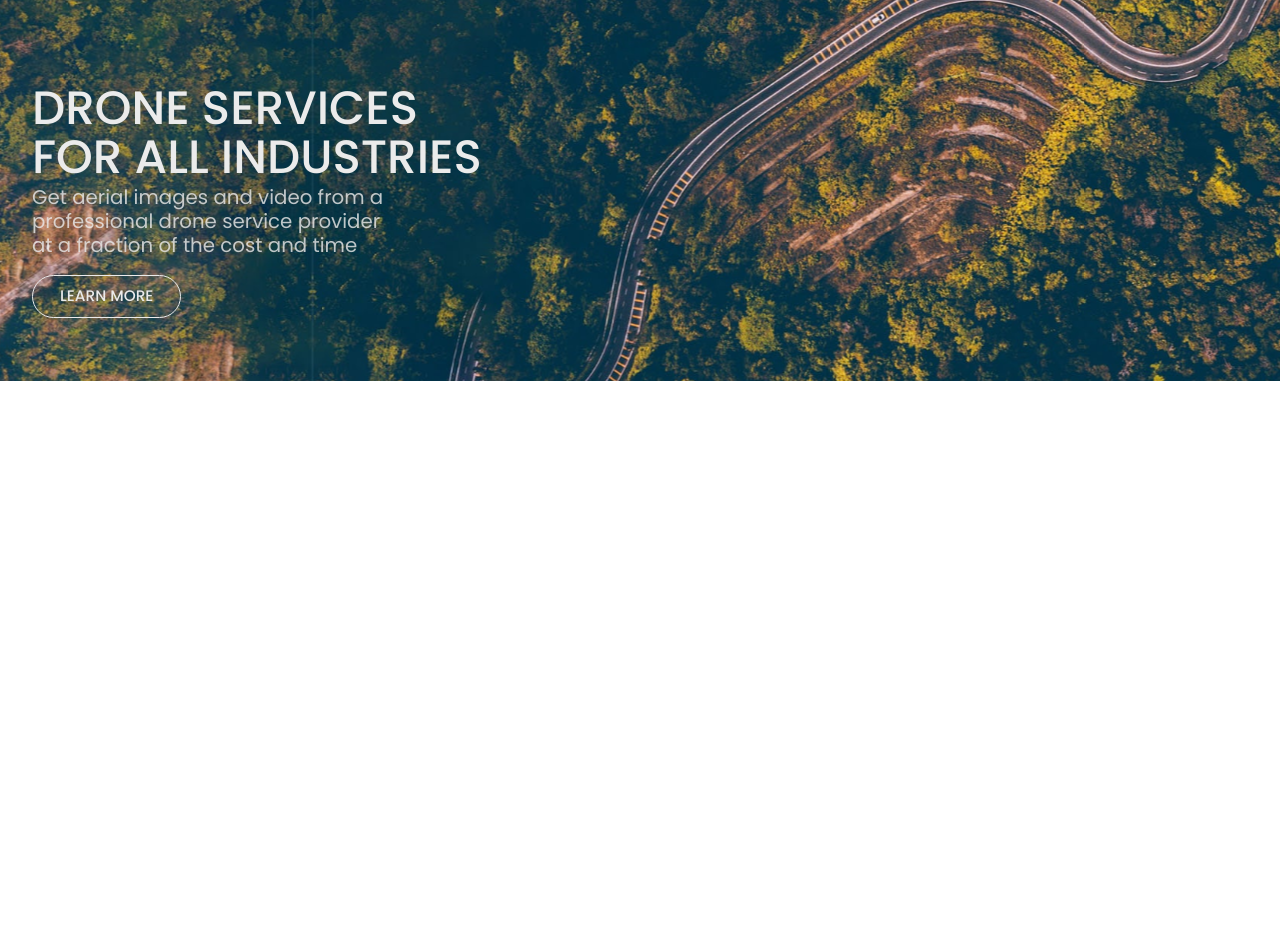
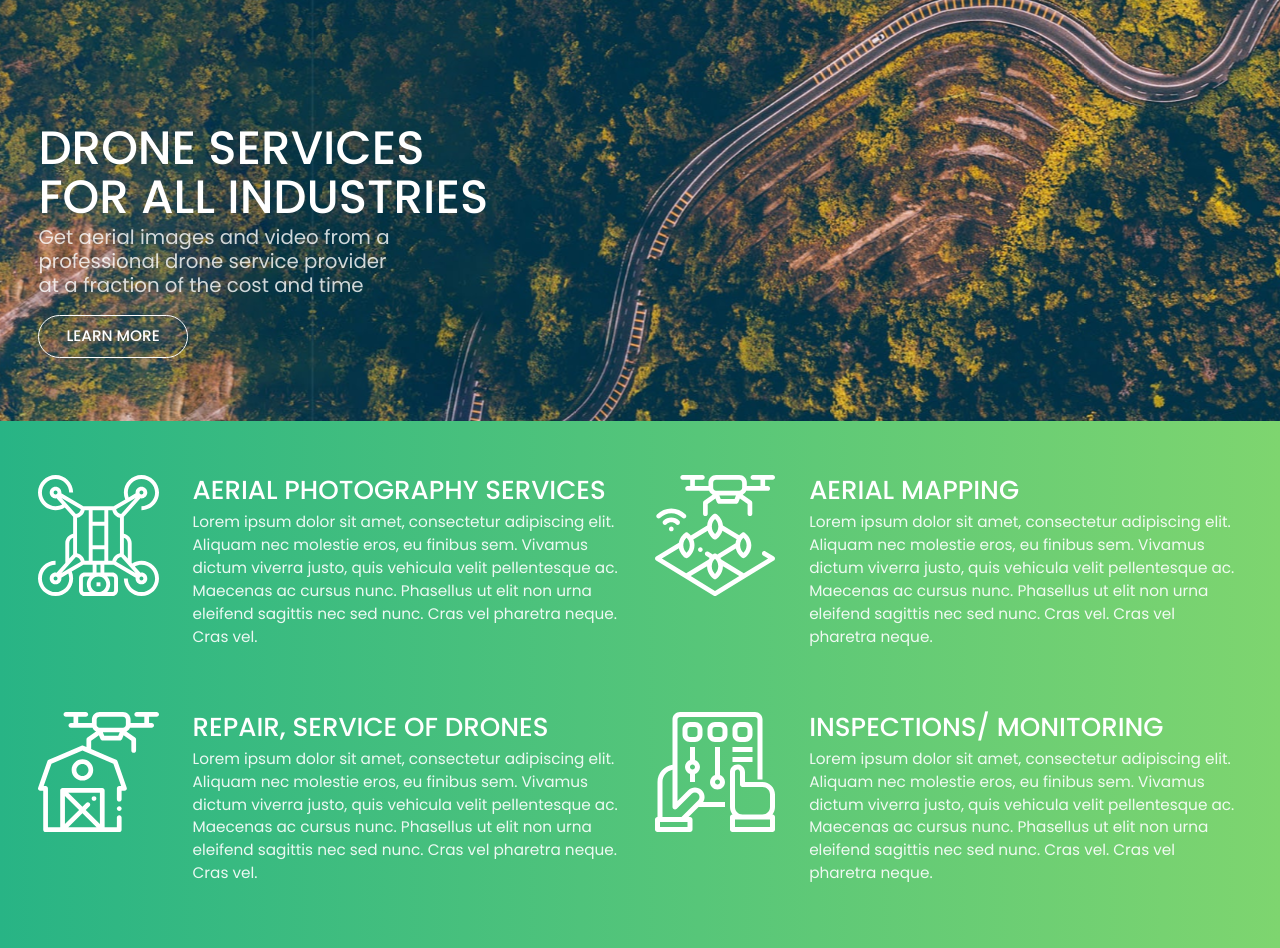
Before and after one commit to SanjayPJ/vimanam-new, a website: page index.html in a window 1280 px wide. Shown: the part 260-1208 px from the top of the page. Before the commit the page ends 800 px from the top, so only its background shows below. Drawn offline with nearby package versions, Linux system fonts and the light colour scheme.

Commit message:
feature section completed

```diff
--- a/assets/scss/style.scss
+++ b/assets/scss/style.scss
@@ -2,8 +2,11 @@
 
 $poppins: 'Poppins',sans-serif;
 
-$white: #EBEBEB;
-$black: #202020;
+$white: #fff;
+$black: #584444;
+
+$primary-light: #7ed56f;
+$primary-dark: #28b485;
 
 html{
     font-size: 9px;
@@ -13,7 +16,7 @@ body{
     font-size: 1.6rem;
 }
 .w-80{
-    width: 95%;
+    width: 94%;
     margin: 0 auto;
 }
 .contact{
@@ -45,7 +48,7 @@ body{
 .hero{
     &-wrapper{
         position: relative;
-        height: 75vh;
+        height: 80vh;
         width: 100%;
         overflow: hidden;
         z-index: 9999;
@@ -126,3 +129,16 @@ body{
     background-color: $white;
     color: $black;
 }
+.features{
+    background: linear-gradient(to right, $primary-dark, $primary-light);
+    img{
+        width: 97%;
+    }
+    h2{
+        font-size: 2.9rem;
+    }
+    p{
+        font-size: 1.7rem;
+        opacity: 0.9;
+    }
+}
--- a/index.html
+++ b/index.html
@@ -94,7 +94,77 @@
                 <a href="" class="btn ghostbtn mt-4">LEARN MORE</a>
             </div>
         </div>
-
+    </section>
+    <section class="features py-5">
+        <div class="w-80 py-5">
+            <div class="row">
+                <div class="col-6">
+                    <div class="row">
+                        <div class="col-3">
+                            <img src="assets/img/drone.svg" alt="">
+                        </div>
+                        <div class="col-9 text-white">
+                            <h2>AERIAL PHOTOGRAPHY SERVICES</h2>
+                            <p class="mt-2">Lorem ipsum dolor sit amet, consectetur adipiscing elit. Aliquam nec molestie eros, eu finibus sem.
+                                Vivamus dictum
+                                viverra justo, quis vehicula velit pellentesque ac. Maecenas ac cursus nunc. Phasellus ut elit non urna eleifend
+                                sagittis nec sed nunc. Cras vel pharetra neque. Cras vel.</p>
+                        </div>
+                    </div>
+                </div>
+                <div class="col-6">
+                    <div class="row">
+                        <div class="col-3">
+                            <img src="assets/img/drone1.svg" alt="">
+                        </div>
+                        <div class="col-9 text-white">
+                            <h2>AERIAL MAPPING</h2>
+                            <p class="mt-2">Lorem ipsum dolor sit amet, consectetur adipiscing elit. Aliquam nec molestie eros, eu
+                                finibus sem.
+                                Vivamus dictum
+                                viverra justo, quis vehicula velit pellentesque ac. Maecenas ac cursus nunc. Phasellus ut elit non urna
+                                eleifend
+                                sagittis nec sed nunc. Cras vel. Cras vel pharetra neque.</p>
+                        </div>
+                    </div>
+                </div>
+            </div>
+            <div class="row mt-5 pt-5">
+                <div class="col-6">
+                    <div class="row">
+                        <div class="col-3">
+                            <img src="assets/img/smart-farm.svg" alt="">
+                        </div>
+                        <div class="col-9 text-white">
+                            <h2>REPAIR, SERVICE OF DRONES</h2>
+                            <p class="mt-2">Lorem ipsum dolor sit amet, consectetur adipiscing elit. Aliquam nec molestie eros, eu
+                                finibus sem.
+                                Vivamus dictum
+                                viverra justo, quis vehicula velit pellentesque ac. Maecenas ac cursus nunc. Phasellus ut elit non
+                                urna eleifend
+                                sagittis nec sed nunc. Cras vel pharetra neque. Cras vel.</p>
+                        </div>
+                    </div>
+                </div>
+                <div class="col-6">
+                    <div class="row">
+                        <div class="col-3">
+                            <img src="assets/img/remote-control.svg" alt="">
+                        </div>
+                        <div class="col-9 text-white">
+                            <h2>INSPECTIONS/ MONITORING</h2>
+                            <p class="mt-2">Lorem ipsum dolor sit amet, consectetur adipiscing elit. Aliquam nec molestie eros, eu
+                                finibus sem.
+                                Vivamus dictum
+                                viverra justo, quis vehicula velit pellentesque ac. Maecenas ac cursus nunc. Phasellus ut elit non
+                                urna
+                                eleifend
+                                sagittis nec sed nunc. Cras vel. Cras vel pharetra neque.</p>
+                        </div>
+                    </div>
+                </div>
+            </div>
+        </div>
     </section>
     <!-- Optional JavaScript -->
     <!-- jQuery first, then Popper.js, then Bootstrap JS -->
```
Also changed, not shown: assets/css/style.css, assets/img/drone.svg (added), assets/img/drone1.svg (added), assets/img/remote-control.svg (added), assets/img/smart-farm-me.svg (added), assets/img/smart-farm.svg (added).
